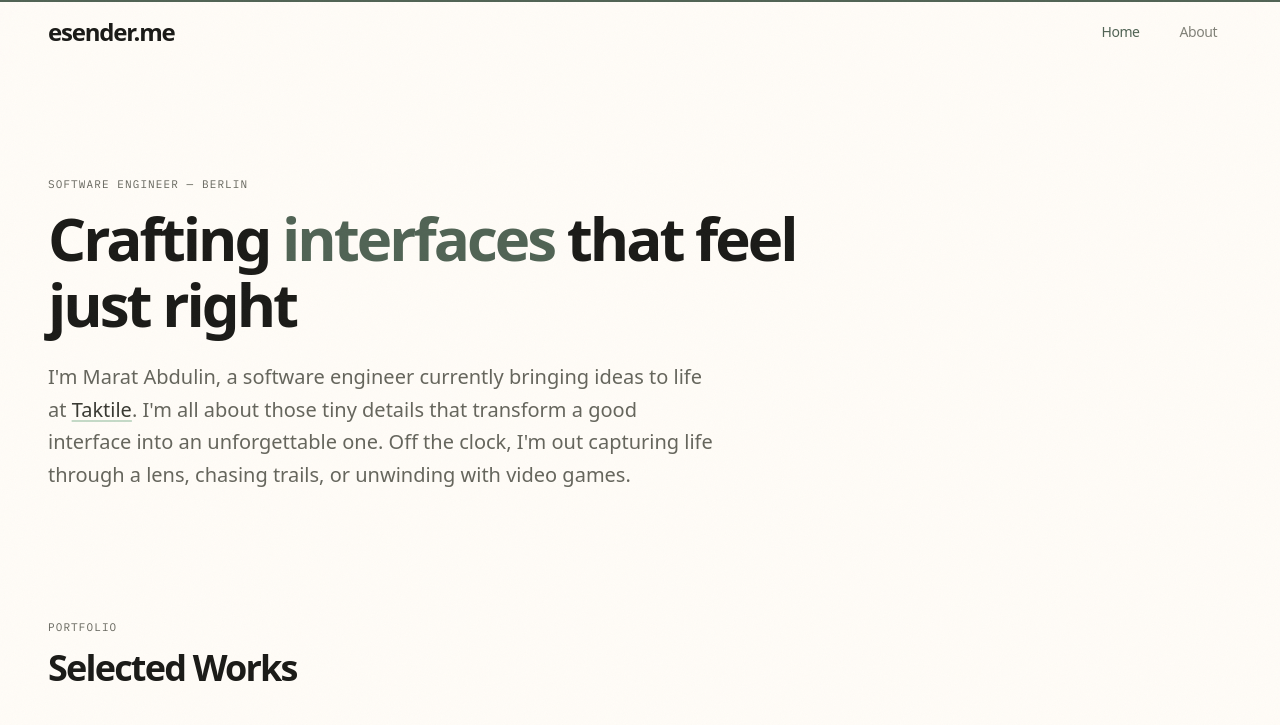
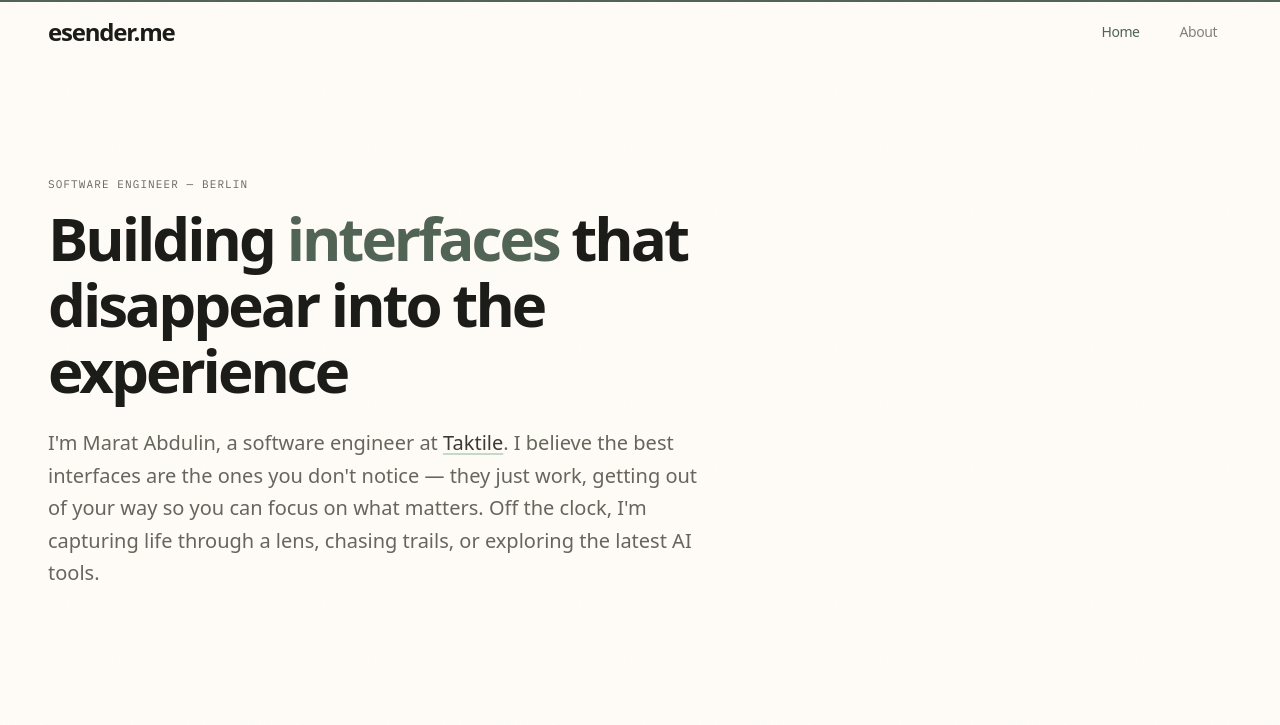
Before and after one commit to esender/esender.me, an Astro site: page / in a window 1280 px wide. Shown: the top 725 px of the page. Built offline with nearby package versions, Linux system fonts and the light colour scheme; Astro itself is replaced by a stand-in of ours.

Commit message:
feat: update homepage content and structure for improved clarity
- Revised the main heading to emphasize seamless interface design.
- Enhanced the introductory paragraph to better reflect the author's philosophy on user experience.
- Added conditional rendering for the portfolio section to display only in development mode.
- Organized the selected works section for better layout and visibility of projects.

```diff
--- a/src/pages/index.astro
+++ b/src/pages/index.astro
@@ -19,18 +19,20 @@ const posts = (
     <h1
       class="text-4xl sm:text-5xl lg:text-6xl font-extrabold tracking-tighter leading-[1.1] mb-6 max-w-3xl"
     >
-      Crafting <em class="not-italic text-primary">interfaces</em> that feel
-      just right
+      Building <em class="not-italic text-primary">interfaces</em> that disappear
+      into the experience
     </h1>
     <p class="text-lg lg:text-xl leading-relaxed text-warm-600 max-w-2xl">
-      I'm Marat Abdulin, a software engineer currently bringing ideas to life at
-      <a href="https://taktile.com/">Taktile</a>. I'm all about those tiny details
-      that transform a good interface into an unforgettable one. Off the clock, I'm
-      out capturing life through a lens, chasing trails, or unwinding with video games.
+      I'm Marat Abdulin, a software engineer at
+      <a href="https://taktile.com/">Taktile</a>. I believe the best interfaces are
+      the ones you don't notice — they just work, getting out of your way so you can
+      focus on what matters. Off the clock, I'm capturing life through a lens, chasing
+      trails, or exploring the latest AI tools.
     </p>
   </section>
 
   <!-- Selected Works -->
+  {import.meta.env.DEV && (
     <section class="max-w-7xl mx-auto px-5 sm:px-12 pb-[5.5rem] lg:pb-[7rem]">
       <div class="flex justify-between items-baseline mb-10">
         <div>
@@ -63,9 +65,10 @@ const posts = (
         </div>
       </div>
     </section>
+  )}
 
   <!-- The Logbook -->
-  {posts.length > 0 && (
+  {import.meta.env.DEV && posts.length > 0 && (
     <section class="bg-surface-container py-[5.5rem] lg:py-[7rem]">
       <div class="max-w-7xl mx-auto px-5 sm:px-12">
         <div class="flex justify-between items-baseline mb-10">
```
Lines whose indentation alone changed are shown as unchanged.
